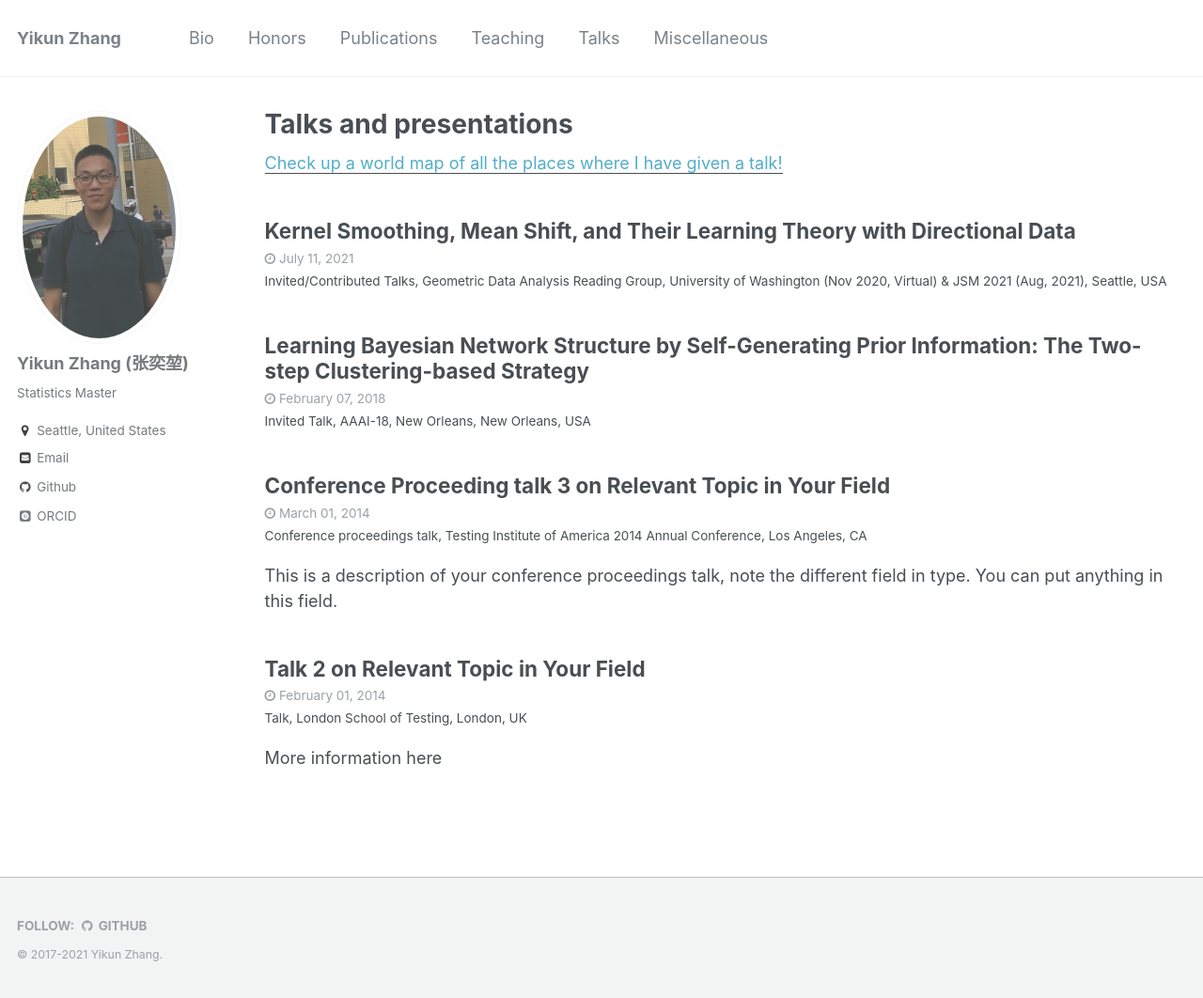
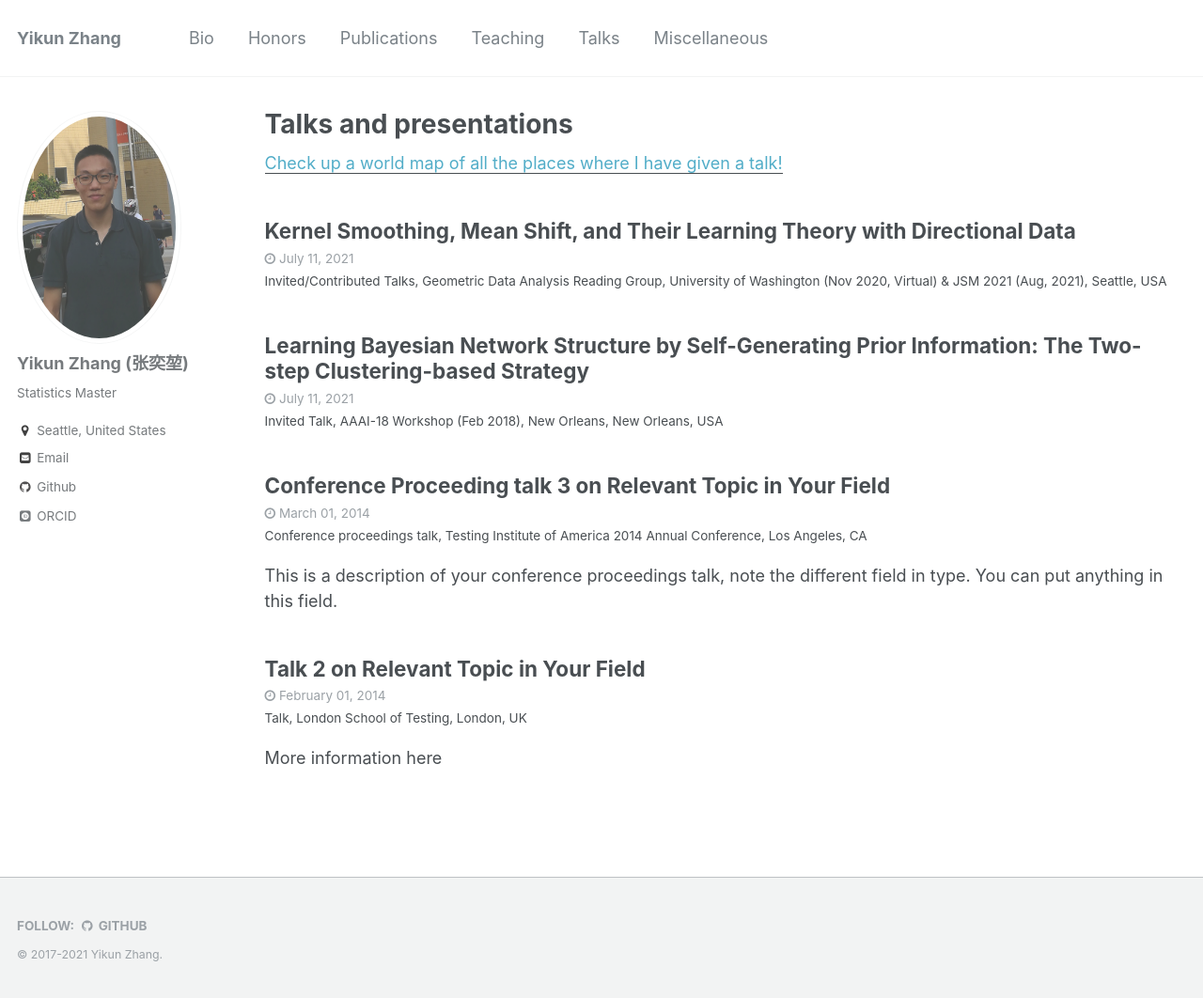
Before and after one commit to zhangyk8/zhangyk8.github.io, a Jekyll site: the page built from _pages/talks.html, in a window 1280 px wide and 1062 px high. Shown: the whole window at 94% size. Built offline with Jekyll 4.4.1, drawn with Linux system fonts in a browser that asks for light colours; some web fonts are replaced.

Commit message:
Update talk-1.md

```diff
--- a/_talks/talk-1.md
+++ b/_talks/talk-1.md
@@ -4,8 +4,7 @@ collection: talks
 permalink: /talks/talk-1
 type: "Invited Talk"
 excerpt: ""
-venue: "AAAI-18, New Orleans"
-date: 2018-02-07
+venue: "AAAI-18 Workshop (Feb 2018), New Orleans"
 location: "New Orleans, USA"
 ---
 
```
